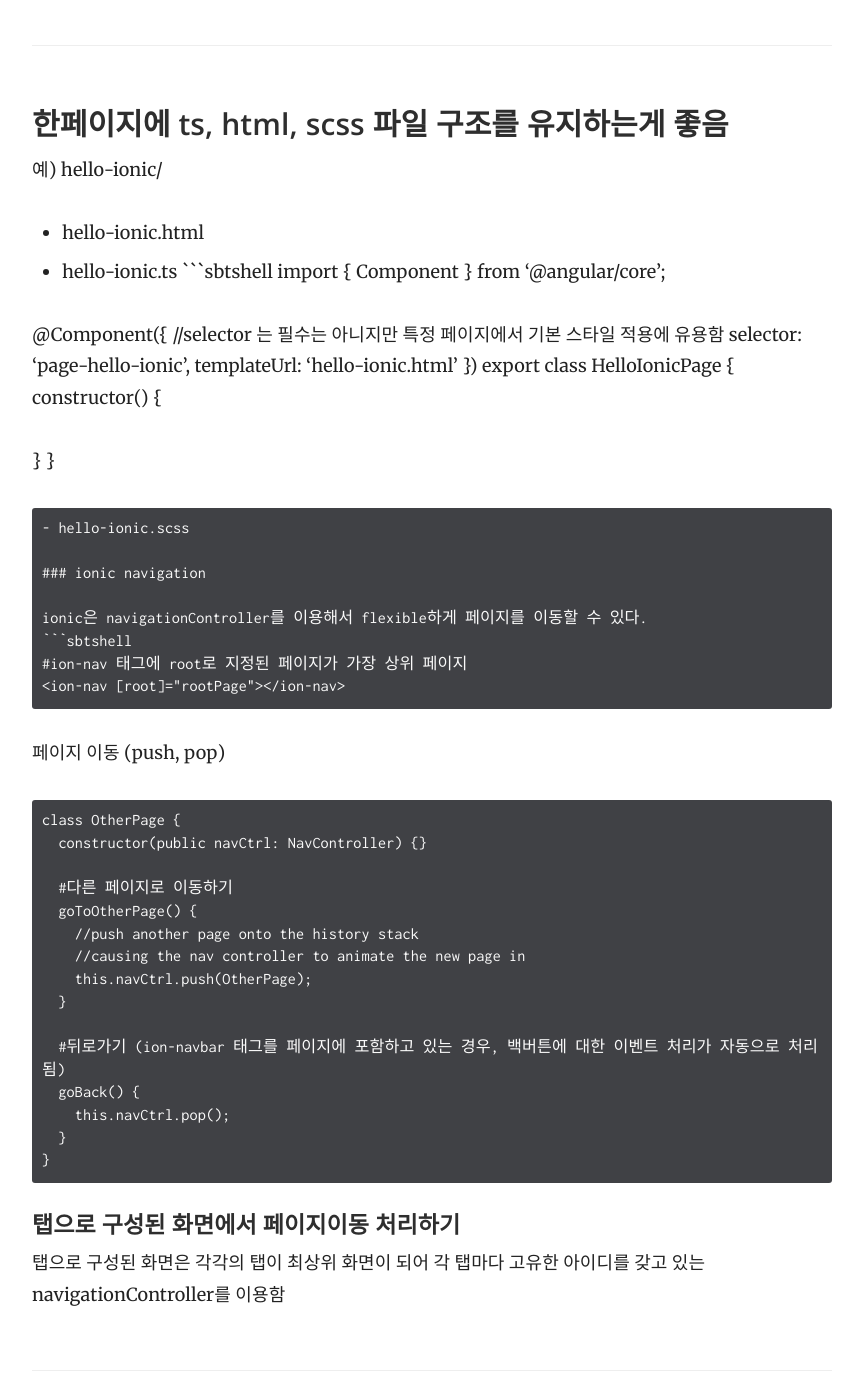
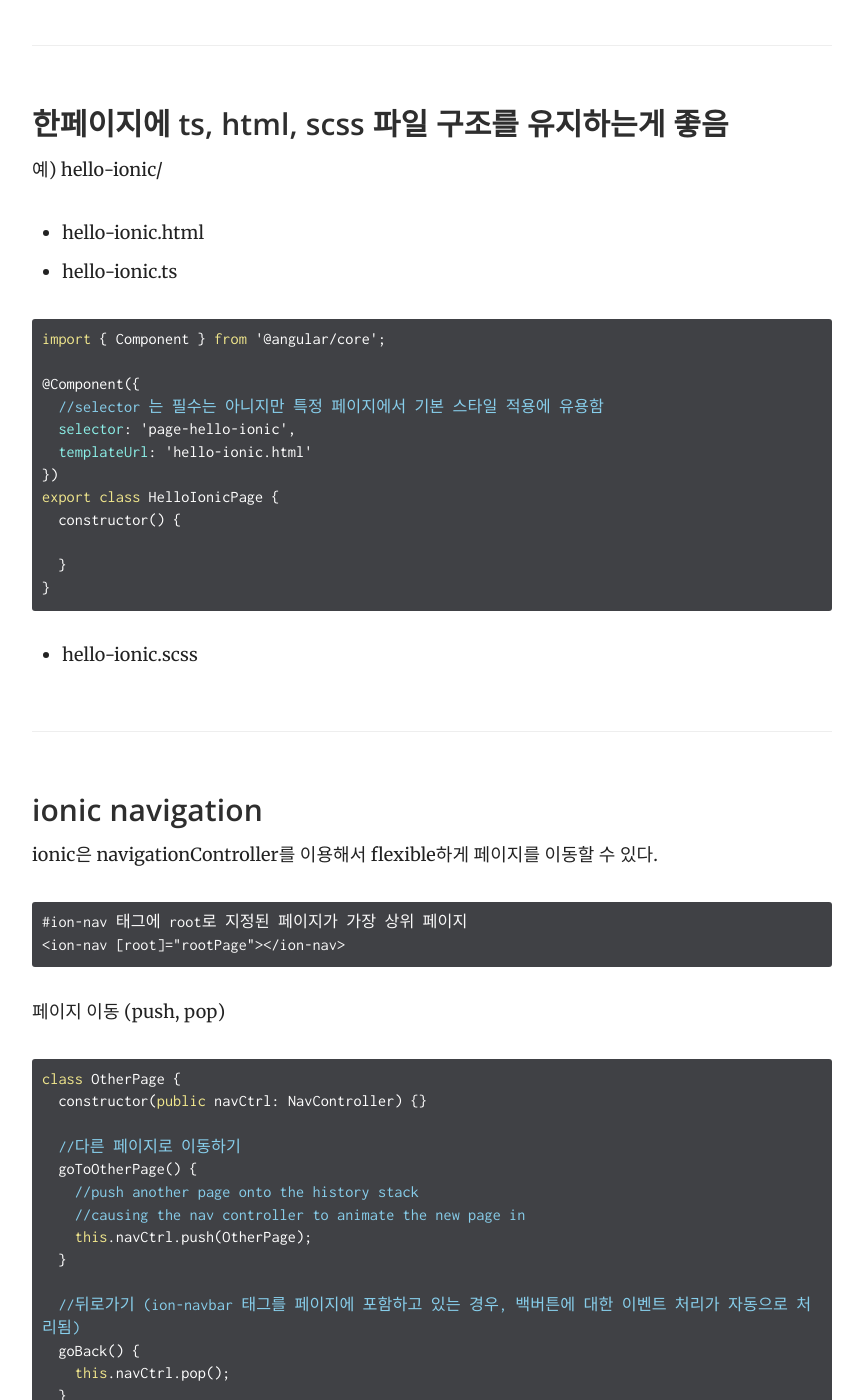
Before and after one commit to j2yes/j2yes.github.io, a Jekyll site: the page built from _docs/framework-library/ionic-get-started.md, in a window 1280 px wide and 1400 px high, scrolled down 1710 px. Shown: the whole window, without its empty margins (358-1221 px from the left). Built offline with Jekyll 4.4.1, drawn with Linux system fonts in a browser that asks for light colours; nearby versions of some CDN libraries; comment, search, counter and statistics services are not loaded; some of the changed text lies outside the part shown.

Commit message:
code type

````diff
--- a/_docs/framework-library/ionic-get-started.md
+++ b/_docs/framework-library/ionic-get-started.md
@@ -24,7 +24,8 @@
 예) hello-ionic/
 - hello-ionic.html
 - hello-ionic.ts
-```sbtshell
+
+```javascript
 import { Component } from '@angular/core';
 
 @Component({
@@ -43,24 +44,26 @@
 ### ionic navigation
 
 ionic은 navigationController를 이용해서 flexible하게 페이지를 이동할 수 있다.
+
 ```sbtshell
 #ion-nav 태그에 root로 지정된 페이지가 가장 상위 페이지
 <ion-nav [root]="rootPage"></ion-nav>
 ```
 
 페이지 이동 (push, pop)
-```sbtshell
+
+```javascript
 class OtherPage {
   constructor(public navCtrl: NavController) {}
 
-  #다른 페이지로 이동하기
+  //다른 페이지로 이동하기
   goToOtherPage() {
     //push another page onto the history stack
     //causing the nav controller to animate the new page in
     this.navCtrl.push(OtherPage);
   }
 
-  #뒤로가기 (ion-navbar 태그를 페이지에 포함하고 있는 경우, 백버튼에 대한 이벤트 처리가 자동으로 처리됨)
+  //뒤로가기 (ion-navbar 태그를 페이지에 포함하고 있는 경우, 백버튼에 대한 이벤트 처리가 자동으로 처리됨)
   goBack() {
     this.navCtrl.pop();
   }
@@ -82,15 +85,17 @@
 - 차이점 : https://forum.ionicframework.com/t/what-is-the-difference-between-angular-and-native-http/73095
 
 @ionic-native/http 사용
+
 ```sbtshell
 #설치
 ionic plugin add --save cordova-plugin-http
 npm install --save @ionic-native/http
+```
 
-
-#provider에 추가하기
-#app.module.ts 파일에 provider로 추가하고 사용해야 함
-...
+```javascript
+// provider에 추가하기
+// app.module.ts 파일에 provider로 추가하고 사용해야 함
+// ...
 
 providers: [
     StatusBar,
@@ -99,16 +104,17 @@
     {provide: ErrorHandler, useClass: IonicErrorHandler}
   ]
 
-...
+// ...
 ```
 
 @angular/http 사용
-```sbtshell
-#app.module.ts 파일에 모듈 추가하고 사용해야 함
-...
+
+```javascript
+// app.module.ts 파일에 모듈 추가하고 사용해야 함
+// ...
 import { HttpModule } from '@angular/http';
 
-...
+// ...
 imports: [
   BrowserModule,
   HttpModule,
@@ -125,7 +131,7 @@
 whitelist 설정
 - http://www.gajotres.net/ionic-2-making-rest-http-requests-like-a-pro/
 
-```
+```sbtshell
 cordova plugin add cordova-plugin-whitelist
 ```
 
@@ -147,6 +153,7 @@
 ### angular2 기본 문법
 
 반복문
+
 ```angular2html
 <li *ngFor="let hero of heroes” (click)="onSelect(hero)>
     <span class="badge">{{hero.id}}</span> {{hero.name}}
@@ -154,6 +161,7 @@
 ```
 
 조건문
+
 ```angular2html
 <div *ngIf="selectedHero">
   <h2>{{selectedHero.name}} details!</h2>
@@ -166,6 +174,7 @@
 ```
 
 동적 스타일
+
 ```angular2html
 <li *ngFor="let hero of heroes"
   [class.selected]="hero === selectedHero"
````
